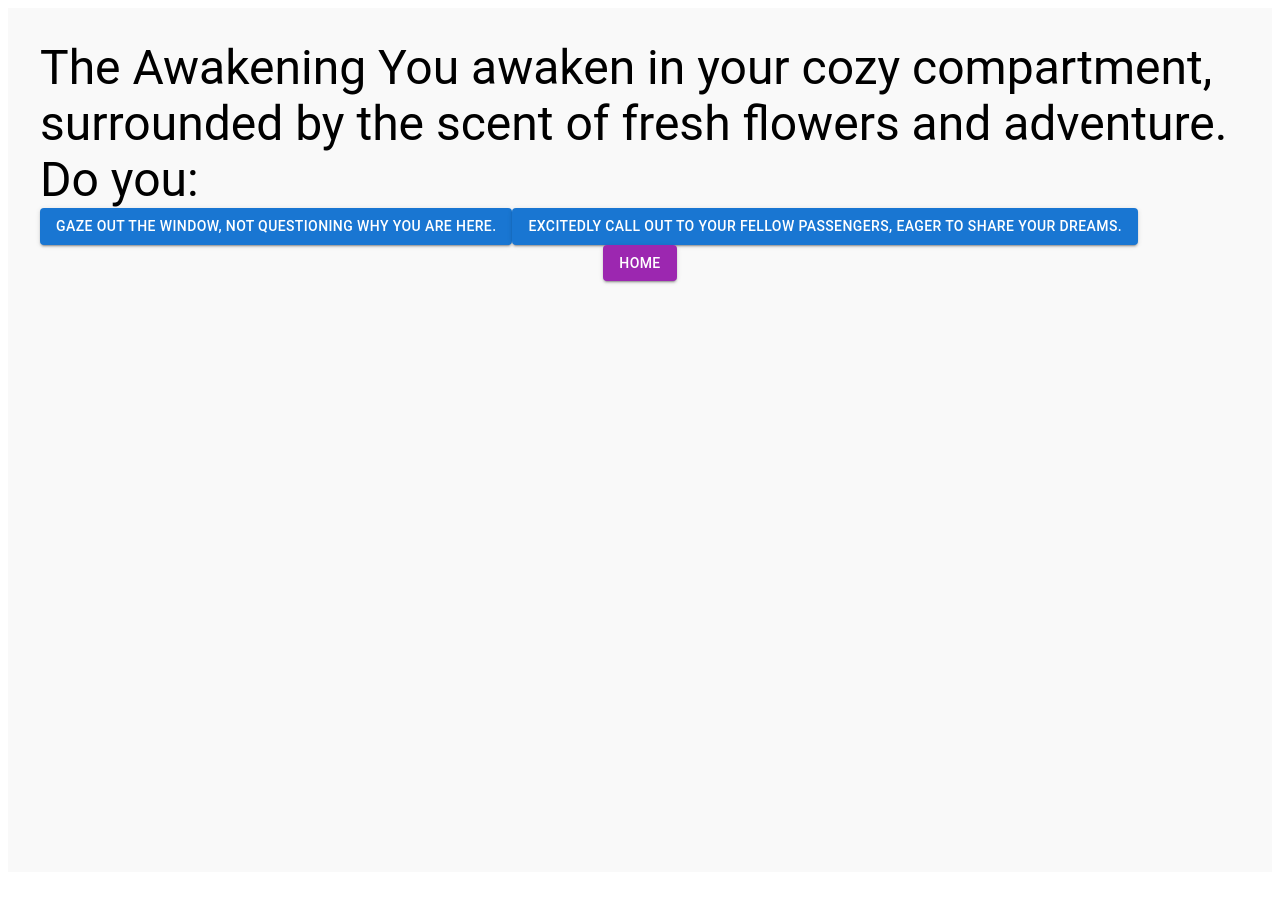
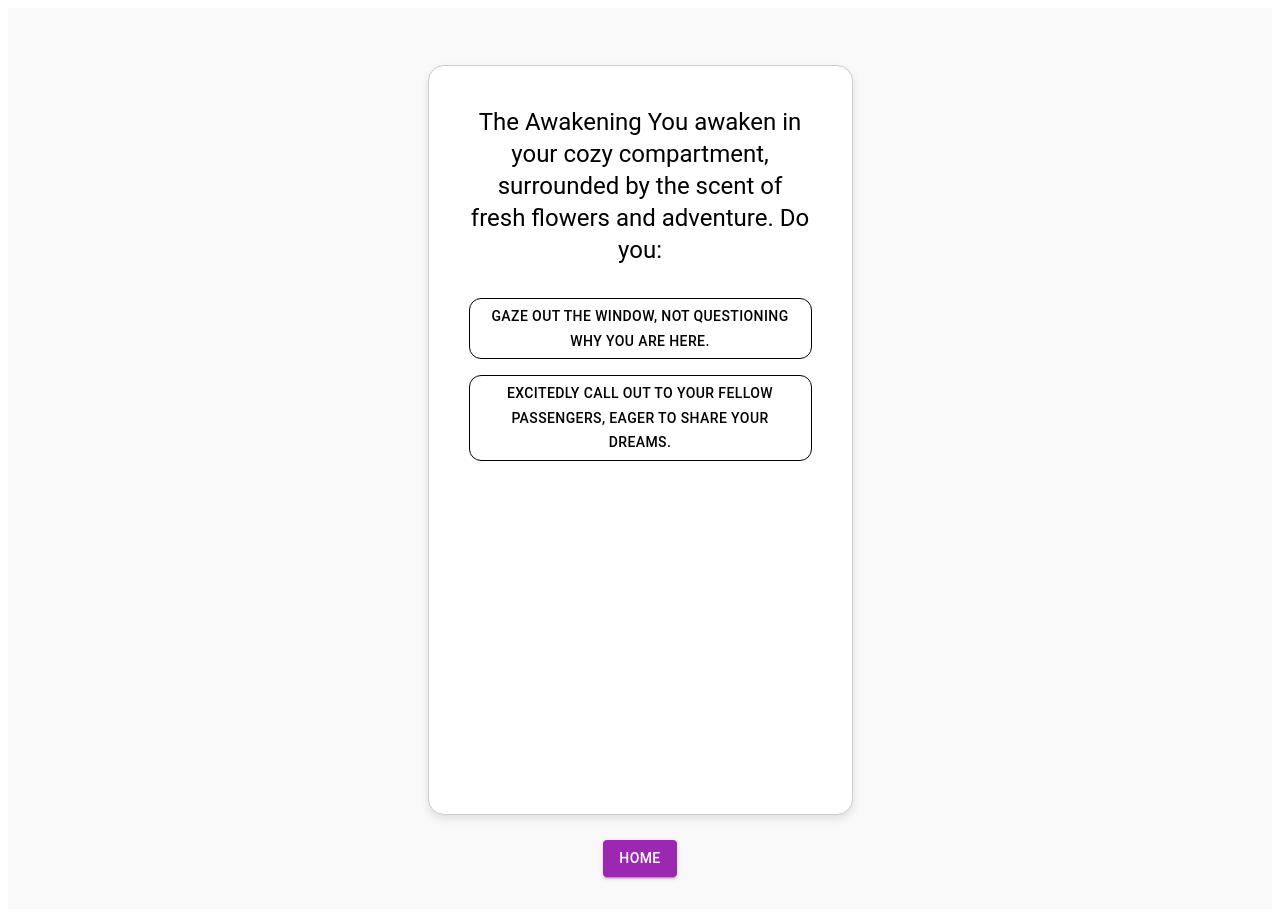
Before and after one commit to michaelcao512/personality-quiz, a Next.js app: page /quiz in a window 1280 px wide. Before the commit the page ends 880 px from the top, so only its background shows below. Built offline with nearby package versions, Linux system fonts and the light colour scheme.

Commit message:
question styling

```diff
--- a/src/components/Question.jsx
+++ b/src/components/Question.jsx
@@ -1,6 +1,6 @@
-import {Box, Button, Typography} from "@mui/material";
+import { Box, Button, Typography } from "@mui/material";
 
-export default function Question( {question, setCurrentQuestionId, setResults} ) {
+export default function Question({ question, setCurrentQuestionId, setResults }) {
     const onSelect = (option) => {
         setResults((results) => ({
             ...results,
@@ -10,20 +10,33 @@ export default function Question( {question, setCurrentQuestionId, setResults} )
             pScore: results.pScore + (option.pScore || 0),
         }));
         setCurrentQuestionId(option.nextQuestion);
-    }
+    };
+
     return (
-        <Box>
-            <Typography variant="h3">{question.question}</Typography>
+        <Box sx={{ display: "flex", flexDirection: "column", gap: 2, padding: 2 }}>
+            <Typography variant="h5" sx={{ textAlign: "center", mb: 2 }}>
+                {question.question}
+            </Typography>
             {question.options.map((option) => (
-                    <Button key={option.id}
-                            onClick={() => onSelect(option)}
-                            variant="contained"
-                            color="primary"
-                    >
-                        {option.text}
-                    </Button>
-            ))
-            }
+                <Button
+                    key={option.id}
+                    onClick={() => onSelect(option)}
+                    variant="outlined"
+                    sx={{
+                        width: "100%",
+                        color: "black",
+                        backgroundColor: "white",
+                        border: "1px solid black",
+                        borderRadius: 3,
+                        "&:hover": {
+                            backgroundColor: "#f5f5f5",
+                            border: "1px solid black",
+                        },
+                    }}
+                >
+                    {option.text}
+                </Button>
+            ))}
         </Box>
     );
 }
--- a/src/components/Quiz.jsx
+++ b/src/components/Quiz.jsx
@@ -1,7 +1,7 @@
 "use client";
 
 import { useState } from "react";
-import { Box  } from "@mui/material";
+import { Box } from "@mui/material";
 import quizQuestions from "@/data/quiz-questions.json";
 import Question from "@/components/Question";
 import Results from "@/components/Results";
@@ -22,14 +22,37 @@ export default function Quiz() {
         (question) => question.id === currentQuestionId
     );
 
-
     // Log current question data and results for debugging
     console.log("currentQuestionData", currentQuestionData);
     console.log("results", results);
 
     // Render the current question or results based on the currentQuestionId
     return (
-        <Box>
+        <Box
+            sx={{
+                display: "flex",
+                justifyContent: "center",
+                alignItems: "center",
+                height: "100vh",
+                // backgroundColor: "#f5f5f5"
+            }}
+        >
+            {/* Mobile Screen Container */}
+            <Box
+                sx={{
+                    width: "375px",
+                    height: "700px",
+                    border: "1px solid #ccc",
+                    borderRadius: "16px",
+                    overflow: "hidden",
+                    boxShadow: "0 4px 8px rgba(0, 0, 0, 0.1)",
+                    backgroundColor: "#fff",
+                    display: "flex",
+                    flexDirection: "column",
+                    justifyContent: "space-between",
+                    padding: 3,
+                }}
+            >
                 {!currentQuestionData ? (
                     <Results results={results} />
                 ) : (
@@ -41,5 +64,6 @@ export default function Quiz() {
                     />
                 )}
             </Box>
+        </Box>
     );
 }
```
Lines whose indentation alone changed are shown as unchanged.
